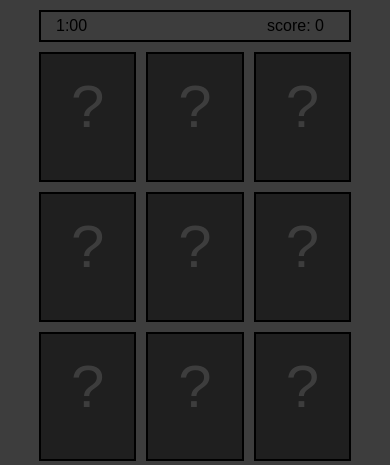
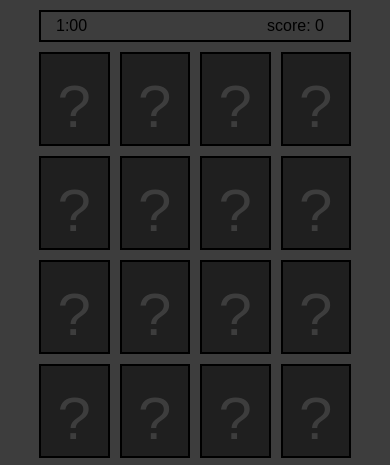
Before and after one commit to yahyaNageh/memory-game, a plain HTML site: page index.html in a window 390 px wide. Shown: the top 465 px of the page. Drawn offline with Linux system fonts and the light colour scheme.

Commit message:
Update style.css

```diff
--- a/style.css
+++ b/style.css
@@ -150,3 +150,8 @@ body {
     border: none;
     transition: color 0.4s;
 }
+@media screen and (max-width: 500px) {
+    .card-box {
+        grid-template-columns: repeat(4, minmax(60px, 1fr));
+    }
+}
```
